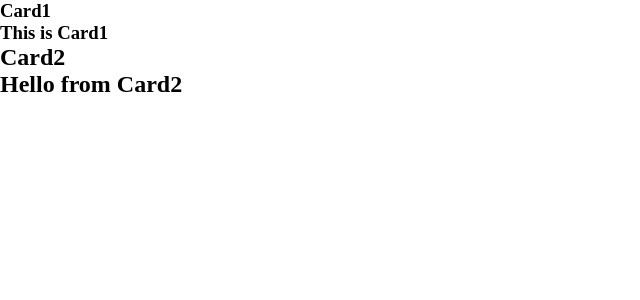
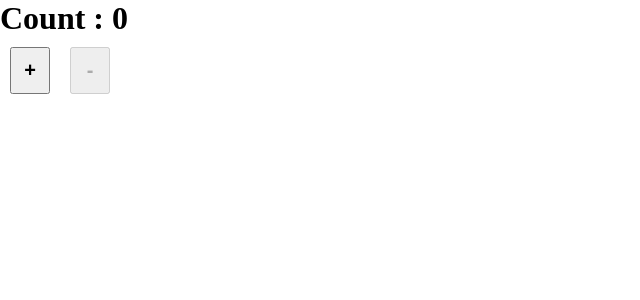
Before and after one commit to Shahriar1212/React-Learning, a React (Create React App) app in the folder my-app/: page / in a window 1280 px wide. Shown: the top 300 px of the page, without its empty margins (0-640 px from the left). Built offline with nearby package versions, Linux system fonts and the light colour scheme.

Commit message:
React state basic

```diff
--- a/my-app/public/style.css
+++ b/my-app/public/style.css
@@ -34,3 +34,11 @@
     text-align: center;
     font-weight: bold;
 }
+
+button{
+    width: 40px;
+    padding: 10px;
+    margin: 10px;
+    font-size: 20px;
+    font-weight: bold;
+}
--- a/my-app/src/App.js
+++ b/my-app/src/App.js
@@ -1,20 +1,10 @@
-import React from 'react'
-import Card from './components/Card'
-import Data from './data.json'
-import Data1 from './data1.json'
-import Card1 from './components/Card1'
-import Card2 from './components/Card2'
+import React from "react";
+import State from './components/State'
 
-
-function App(){
-
-    return (
-      <div>
-        <Card1 name="Card1" desc="This is Card1"/>
-        <Card2 name="Card2" desc="Hello from Card2"/>
-      </div>
-
-    )
+export default function App(){
+  return(
+    <div>
+      <State />
+    </div>
+  )
 }
-
-export default App;
--- /dev/null
+++ b/my-app/src/components/State.js
@@ -0,0 +1,37 @@
+import React, { Component } from 'react'
+
+export default class State extends Component{
+
+
+    constructor(props){
+        super(props)
+
+        this.state = {
+            count : 0
+        }
+    }
+
+    handleIncrement = () => {
+        this.setState({
+            count : this.state.count+1
+        })
+    }
+
+    handleDecrement = () => {
+        this.setState({
+            count : this.state.count-1
+        })
+    }
+
+    render(){
+
+        const {count} = this.state;
+        return(
+            <div>
+                <h1>Count : {count}</h1>
+                <button onClick={this.handleIncrement} disabled={count === 5?true : false}>  +  </button>
+                <button onClick={this.handleDecrement} disabled={count === 0? true : false}>  -  </button>
+            </div>
+        )
+    }
+}
```
